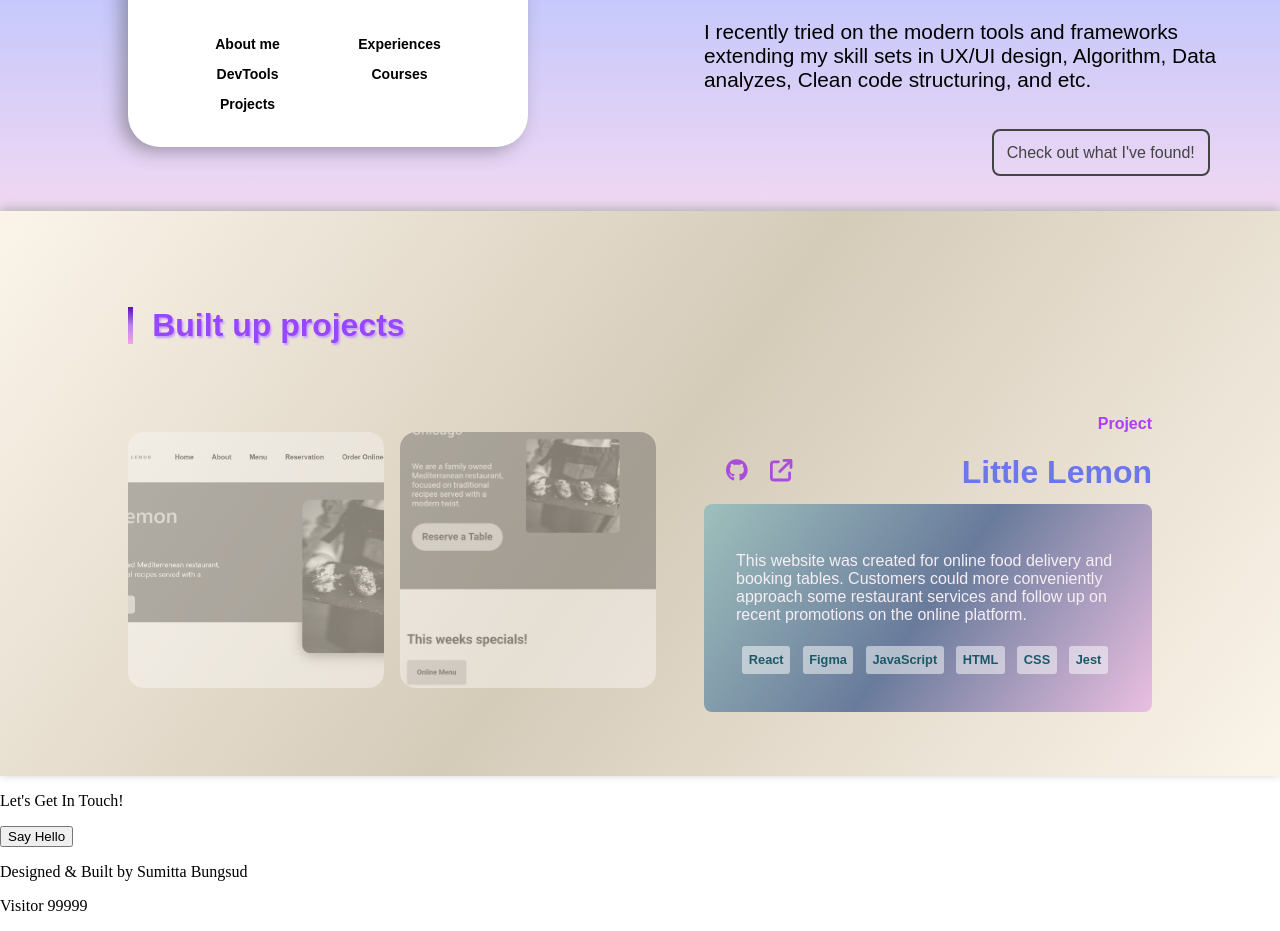
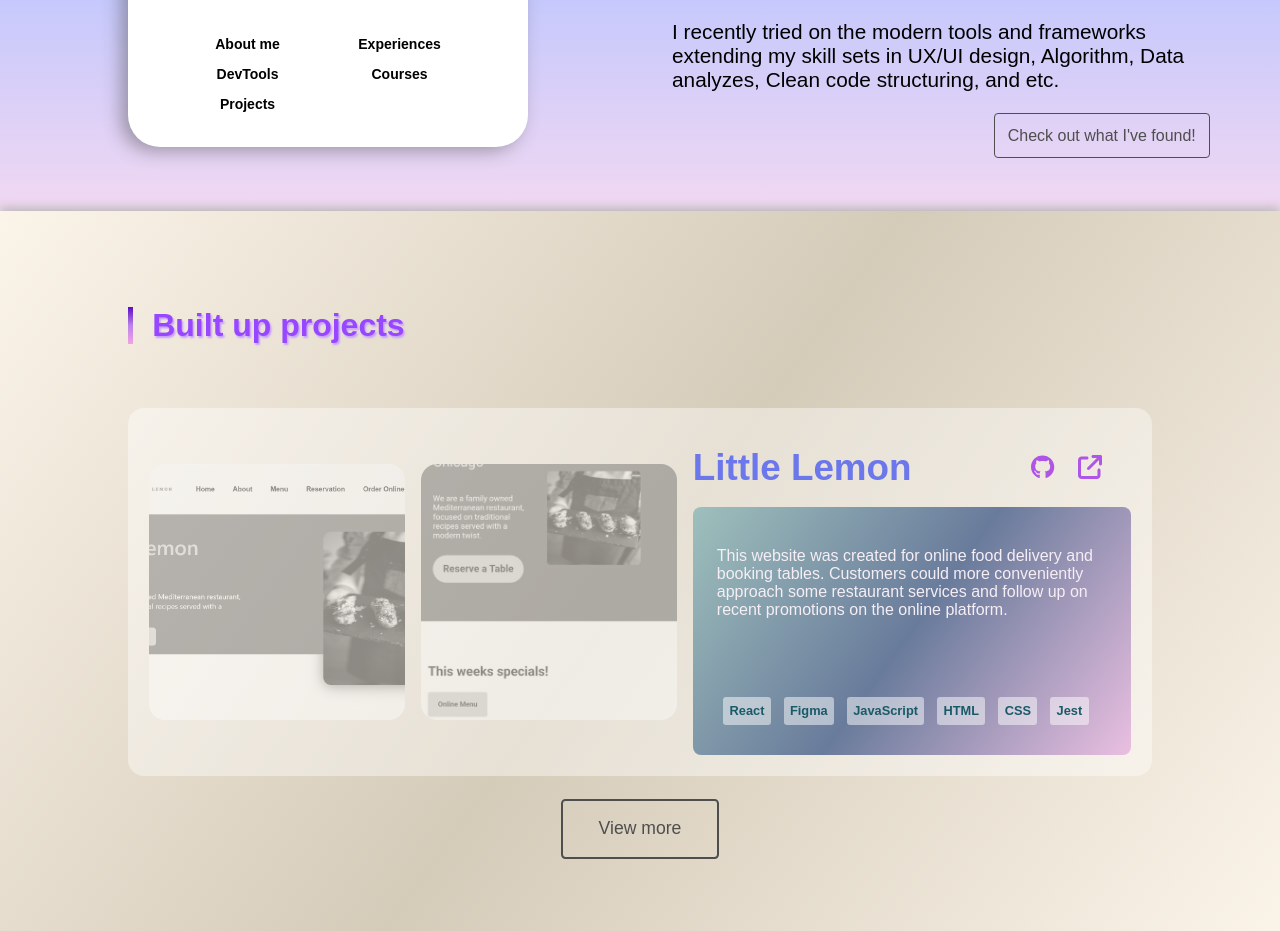
Before and after one commit to SumittaBungsud/web-profile-angular-demo, an Angular app: page / in a window 1280 px wide. Shown: the part 601-1532 px from the top of the page. Built offline with nearby package versions, Linux system fonts and the light colour scheme.

Commit message:
added the butttons and contact section

```diff
--- a/src/app/components/contact/contact.component.html
+++ b/src/app/components/contact/contact.component.html
@@ -1,8 +1,10 @@
 <section id="contact">
   <div class="contact-component">
-    <p>Let's Get In Touch!</p>
-    <button>Say Hello</button>
-    <p>Designed & Built by Sumitta Bungsud</p>
-    <p>Visitor 99999</p>
+    <p class="text">Let's Get In Touch!</p>
+    <button><a href="mailto:sumitta.hct@gmail.com">Say Hello</a></button>
+    <div class="credit">
+      <p>Designed & Built by © Sumitta Bungsud</p>
+      <p>Visitor 99999</p>
+    </div>
   </div>
 </section>
--- a/src/app/components/contact/contact.component.sass
+++ b/src/app/components/contact/contact.component.sass
@@ -0,0 +1,41 @@
+$font-fam: Arial, Helvetica, sans-serif
+$main-color-1: #9747FF
+$main-color-2:#6B77EA
+$sub-color-1: #4e4e4e
+
+#contact
+    display: flex
+    flex: row nowrap
+    justify-content: center
+    font-family: $font-fam
+    background-color: #FFFDF6
+    .contact-component
+        display: flex
+        flex-direction: column
+        align-items: center
+        .text
+            margin-top: 20vmin
+            font-weight: 800
+            font-size: 2.6em
+            color: $main-color-2
+        button
+            margin: 10vmin 0 30vmin 0
+            padding: 1em 2em
+            font-size: 1.3em
+            background: none
+            border: 2px solid $sub-color-1
+            border-radius: 0.25em
+            transition: transform 0.12s
+            a
+                color: #2e2e2e
+                text-decoration: none
+            &:hover
+                box-shadow: 6px 6px 0 $sub-color-1
+                transform: translate(-3px,-3px)
+        .credit
+            display: flex
+            flex-direction: column
+            align-items: center
+
+
+//border: 2px solid black
--- a/src/app/components/home/aboutme/aboutme.component.html
+++ b/src/app/components/home/aboutme/aboutme.component.html
@@ -16,5 +16,7 @@
     I recently tried on the modern tools and frameworks extending my skill sets
     in UX/UI design, Algorithm, Data analyzes, Clean code structuring, and etc.
   </p>
-  <button>Check out what I've found!</button>
+  <div>
+    <button>Check out what I've found!</button>
+  </div>
 </div>
--- a/src/app/components/home/aboutme/aboutme.component.sass
+++ b/src/app/components/home/aboutme/aboutme.component.sass
@@ -1,37 +1,42 @@
 $font-fam: Arial, Helvetica, sans-serif
+$main-color-1: #9747FF
+$main-color-3:#C79CFF
+$sub-color-1: #4e4e4e
 
 #about
     margin-top: 4rem
-    padding: 6em 0 0 6em
+    padding: 6em 0 0 5vmin
     max-width: 42vw
-    position: relative
     font-family: $font-fam
 
     .subject
         font-size: 2em
         font-weight: 700
-        color: #9747FF
-        text-shadow: 1.5px 1.5px 2px #C79CFF
+        color: $main-color-1
+        text-shadow: 1.5px 1.5px 2px $main-color-3
         border-left: 5px solid
         border-image: linear-gradient(to bottom,#5705c1, #bb82ea, #f5a5e3) 1 round
         padding-left: 0.6em
     p
         font-size: 1.3em
-    button
-        position: absolute
-        right: 0
-        margin: 1em 2em 0 0
-        padding: 0.8em
-        background: none
-        font-size: 1em
-        border: 2px solid #434343
-        color:#434343
-        border-radius: 0.5em
-        &:hover
-            background-color: #64478f
-            color:#cfb6ed
-            border: none
-            box-shadow: 2px 2px 4px #909090
+    > div
+        display: flex
+        flex: row wrap
+        justify-content: end
+        button
+            padding: 0.8em
+            background: none
+            font-size: 1em
+            border: 1px solid $sub-color-1
+            color:$sub-color-1
+            border-radius: 0.25em
+            transition: transform 0.2s
+            &:hover
+                box-shadow: 0 3px 0 #767676
+                transform: translate(0,-1px)
+                background-color: #ffffff51
+                color:$main-color-1
+                border: none
 
 
 //border: 2px solid black
--- a/src/app/components/home/experience/exp-item/exp-item.component.html
+++ b/src/app/components/home/experience/exp-item/exp-item.component.html
@@ -22,7 +22,7 @@
         {{ edu.institute }}
       </p>
       <p class="degree">{{ edu.degree }}</p>
-      <p class="description">Education work!</p>
+      <p class="description">Telecommunication Engineering</p>
     </div>
   </section>
   } }
--- a/src/app/components/home/experience/exp-item/exp-item.component.sass
+++ b/src/app/components/home/experience/exp-item/exp-item.component.sass
@@ -15,6 +15,9 @@ $font-fam: Arial, Helvetica, sans-serif
 
     .work-item
         @extend %exp-layout
+
+        &:hover
+            background-color: #f9f9f9af
 
         .timeline
             min-width: fit-content
--- a/src/app/components/home/experience/experience.component.sass
+++ b/src/app/components/home/experience/experience.component.sass
@@ -1,4 +1,6 @@
 $font-fam: Arial, Helvetica, sans-serif
+$main-color-1: #9747FF
+$main-color-3:#C79CFF
 
 #experience
     position: relative
@@ -10,8 +12,8 @@ $font-fam: Arial, Helvetica, sans-serif
     .subject
         font-size: 2em
         font-weight: 700
-        color: #9747FF
-        text-shadow: 1.5px 1.5px 2px #C79CFF
+        color: $main-color-1
+        text-shadow: 1.5px 1.5px 2px $main-color-3
         border-left: 5px solid
         border-image: linear-gradient(to bottom,#5705c1, #bb82ea, #f5a5e3) 1 round
         padding-left: 0.6em
--- a/src/app/components/home/profile/profile.component.sass
+++ b/src/app/components/home/profile/profile.component.sass
@@ -55,7 +55,7 @@ $font-fam: Arial, Helvetica, sans-serif
                         border-bottom: 2px solid #6B77EA
 
     .category
-        margin-left: 1em
+        margin-left: 5vmin
 
 
 //border: 2px solid black
--- a/src/app/components/project/project.component.html
+++ b/src/app/components/project/project.component.html
@@ -16,8 +16,8 @@
           />
         </div>
         <section class="project-info">
-          <p>Project</p>
           <section class="proj-header">
+            <p class="proj-name">Little Lemon</p>
             <div class="proj-link">
               <a
                 href="https://github.com/SumittaBungsud/meta-frontend-littlelemon"
@@ -30,7 +30,6 @@
                 <fa-icon [icon]="faLink"
               /></a>
             </div>
-            <p class="proj-name">Little Lemon</p>
           </section>
           <section class="proj-des">
             <p class="description">
@@ -50,6 +49,9 @@
           </section>
         </section>
       </section>
+      <div class="view-more">
+        <button>View more</button>
+      </div>
     </div>
   </div>
 </section>
--- a/src/app/components/project/project.component.sass
+++ b/src/app/components/project/project.component.sass
@@ -5,6 +5,7 @@ $des-backgroud-lin: linear-gradient(0.35turn,#9ec0bc, #697b9b, #eabfe1)
 $main-color-1: #9747FF
 $main-color-2:#6B77EA
 $main-color-3:#C79CFF
+$sub-color-1: #4e4e4e
 
 
 #project
@@ -26,10 +27,31 @@ $main-color-3:#C79CFF
             border-image: linear-gradient(to bottom,#5705c1, #bb82ea, #f5a5e3) 1 round
             padding-left: 0.6em
             margin-bottom: 5vw
+
+        .view-more
+            display: flex
+            flex: row wrap
+            justify-content: center
+            button
+                font-size: 1.1em
+                margin: 1.3em
+                padding: 1em 2em
+                background: none
+                color: $sub-color-1
+                border: 2px solid $sub-color-1
+                border-radius: 0.25em
+                transition: transform 0.12s
+                &:hover
+                    box-shadow: 6px 6px 0 $sub-color-1
+                    transform: translate(-3px,-3px)
         .project-item
             position: relative
             display: flex
             flex-direction: row
+            justify-content: space-around
+            padding: 1.3em
+            background-color: #ffffff66
+            border-radius: 1em
             .proj-img
                 display: flex
                 align-content: center
@@ -51,16 +73,14 @@ $main-color-3:#C79CFF
                     object-fit: contain
             .project-info
                 position: relative
-                max-width: 35vw
                 right: 0
-                text-align: end
-                margin-left: 2em
+                // max-width: 35vw
 
-                > p:first-child
-                    color: #b13cff
-                    font-size: 1em
-                    font-weight: 700
-                    line-height: 0
+                // > p:first-child
+                //     color: #b13cff
+                //     font-size: 1em
+                //     font-weight: 700
+                //     line-height: 0
                 .proj-header
                     display: flex
                     flex-direction: row
@@ -68,7 +88,8 @@ $main-color-3:#C79CFF
                     .proj-link
                         display: flex
                         flex-direction: row
-                        font-size: 1.4em
+                        font-size: 1.5em
+                        padding-right: 1.2em
                         a
                             color: #9313e8b0
                             text-decoration: none
@@ -78,28 +99,32 @@ $main-color-3:#C79CFF
                                 color: #6e08b2
                     .proj-name
                         color: $main-color-2
-                        font-size: 2em
-                        font-weight: 800
-                        line-height: 0
+                        font-size: 2.3em
+                        font-weight: 700
+                        margin: 0.5em 0
                 .proj-des
-                    padding: 2em
-                    text-align: start
+                    display: flex
+                    flex-direction: column
+                    justify-content: space-between
+                    padding: 1.5em
+                    height: 25vmin
                     border-radius: 0.5em
                     background-image: $des-backgroud-lin
+                    overflow: auto
                     > p
                         color: $font-color-1
-                .tools
-                    font-size: 0.8em
-                    font-weight: 600
-                    max-width: 90em
-                    display: flex
-                    flex-flow: row wrap
-                    p
-                        margin: 0.5em
-                        padding: 0.5em
-                        background-color: #ffffff80
-                        color: $font-color-tag
-                        border-radius: 0.25em
+                    .tools
+                        font-size: 0.8em
+                        font-weight: 600
+                        max-width: 90em
+                        display: flex
+                        flex-flow: row wrap
+                        p
+                            margin: 0.5em
+                            padding: 0.5em
+                            background-color: #ffffff80
+                            color: $font-color-tag
+                            border-radius: 0.25em
 
 
 
```
